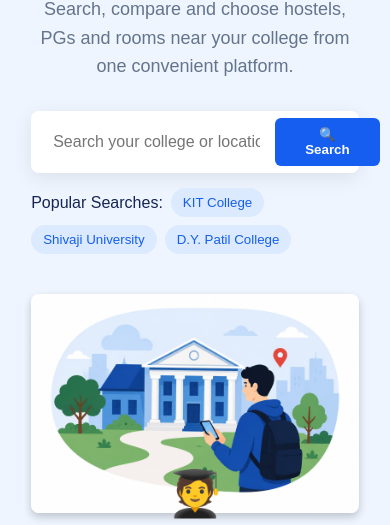
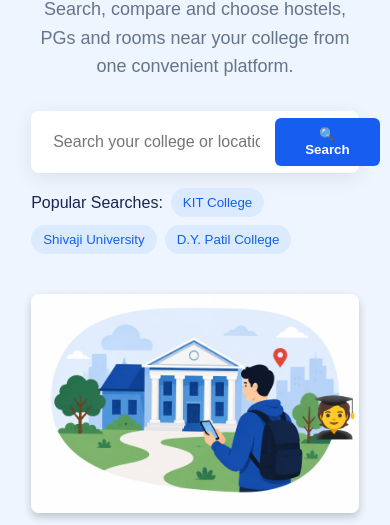
Before and after one commit to sanikapatil3015/StayFinder, a plain HTML site: page StayFinderMP/frontend/index.html in a window 390 px wide. Shown: the part 319-844 px from the top of the page. Drawn offline with Linux system fonts and the light colour scheme.

Commit message:
Student icon change

```diff
--- a/StayFinderMP/frontend/style.css
+++ b/StayFinderMP/frontend/style.css
@@ -196,13 +196,16 @@ img {
 .student-icon {
 position: absolute;
 bottom: 10px;
+right: 20%;
 font-size: 90px;
+z-index: 2;
 }
 
 @media (max-width: 768px) {
 .student-icon {
-font-size: 45px;
-bottom: 5px;
+font-size: 65px;
+bottom: 15px;
+right: 15%;
 }
 }
 .pin {
@@ -777,6 +780,12 @@ footer p {
     .hero h1 {
         font-size: 35px;
     }
+    .student-icon {
+font-size: 40px;
+bottom: 10%;
+right: 8%;
+z-index: 2;
+}
 }
 /* ===============================
    OWNER REGISTER FORM
```
